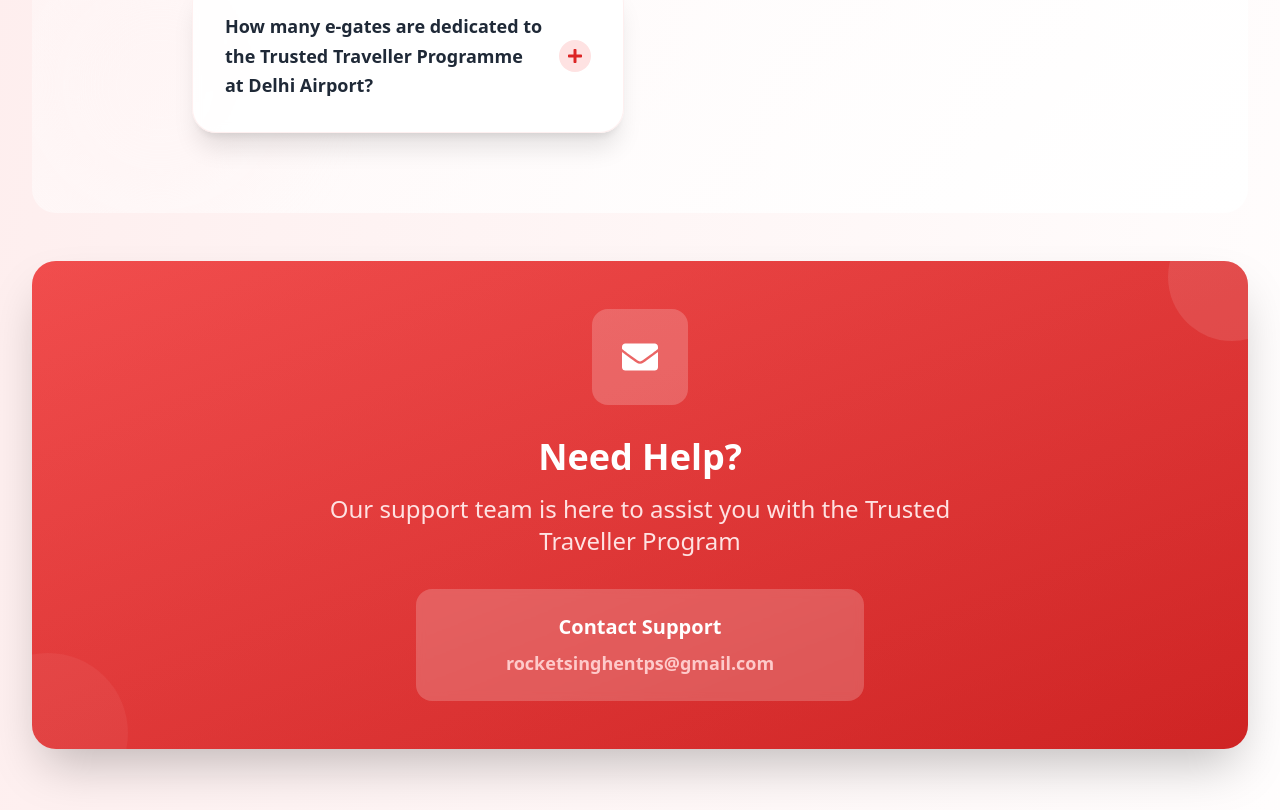
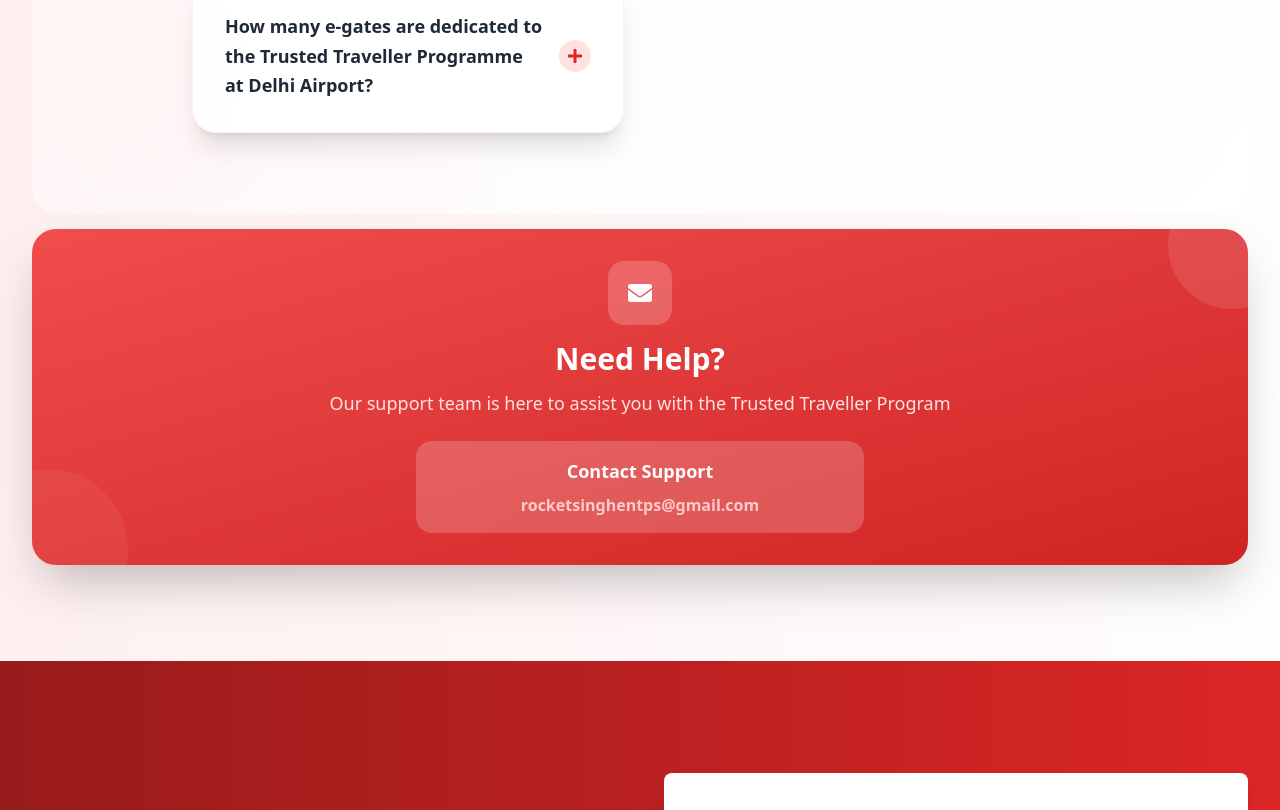
Before and after one commit to AneeVerse/Rocket-Singh, a Next.js app: page /fasttrack in a window 1280 px wide. Shown: the part 6532-7342 px from the top of the page. Built offline with nearby package versions, Linux system fonts and the light colour scheme.

Commit message:
Refactor support section in FastTrack page for improved layout and styling
- Adjusted padding and margin for the support section.
- Reduced icon size and updated text styles for better readability.
- Enhanced the contact support section with updated dimensions and font sizes.

```diff
--- a/src/app/fasttrack/page.jsx
+++ b/src/app/fasttrack/page.jsx
@@ -538,20 +538,20 @@ export default function FastTrack() {
 
       <Container>
       {/* Support */}
-      <section className="py-20 -mt-20">
-        <div className="bg-gradient-to-br from-red-500 to-red-600 rounded-3xl shadow-2xl p-12 text-center relative overflow-hidden">
+      <section className="py-12 -mt-20">
+        <div className="bg-gradient-to-br from-red-500 to-red-600 rounded-3xl shadow-2xl p-8 text-center relative overflow-hidden">
           <div className="absolute top-0 left-0 w-full h-full bg-gradient-to-br from-red-400/20 to-red-800/20"></div>
           <div className="relative z-10">
-            <div className="w-24 h-24 bg-white/20 rounded-2xl flex items-center justify-center mx-auto mb-8">
-              <FaEnvelope className="text-white text-4xl" />
+            <div className="w-16 h-16 bg-white/20 rounded-2xl flex items-center justify-center mx-auto mb-4">
+              <FaEnvelope className="text-white text-2xl" />
             </div>
-            <h2 className="text-4xl font-bold text-white mb-4">Need Help?</h2>
-            <p className="text-2xl text-red-100 mb-8 max-w-2xl mx-auto">
+            <h2 className="text-3xl font-bold text-white mb-3">Need Help?</h2>
+            <p className="text-lg text-red-100 mb-6 max-w-2xl mx-auto">
               Our support team is here to assist you with the Trusted Traveller Program
             </p>
-            <div className="bg-white/20 backdrop-blur-sm rounded-2xl p-6 max-w-md mx-auto">
-              <h3 className="text-xl font-bold text-white mb-2">Contact Support</h3>
-              <a href="mailto:rocketsinghentps@gmail.com" className="text-red-200 hover:text-white font-bold text-lg transition-colors">
+            <div className="bg-white/20 backdrop-blur-sm rounded-2xl p-4 max-w-md mx-auto">
+              <h3 className="text-lg font-bold text-white mb-2">Contact Support</h3>
+              <a href="mailto:rocketsinghentps@gmail.com" className="text-red-200 hover:text-white font-bold text-base transition-colors">
                 rocketsinghentps@gmail.com
               </a>
           </div>
```
